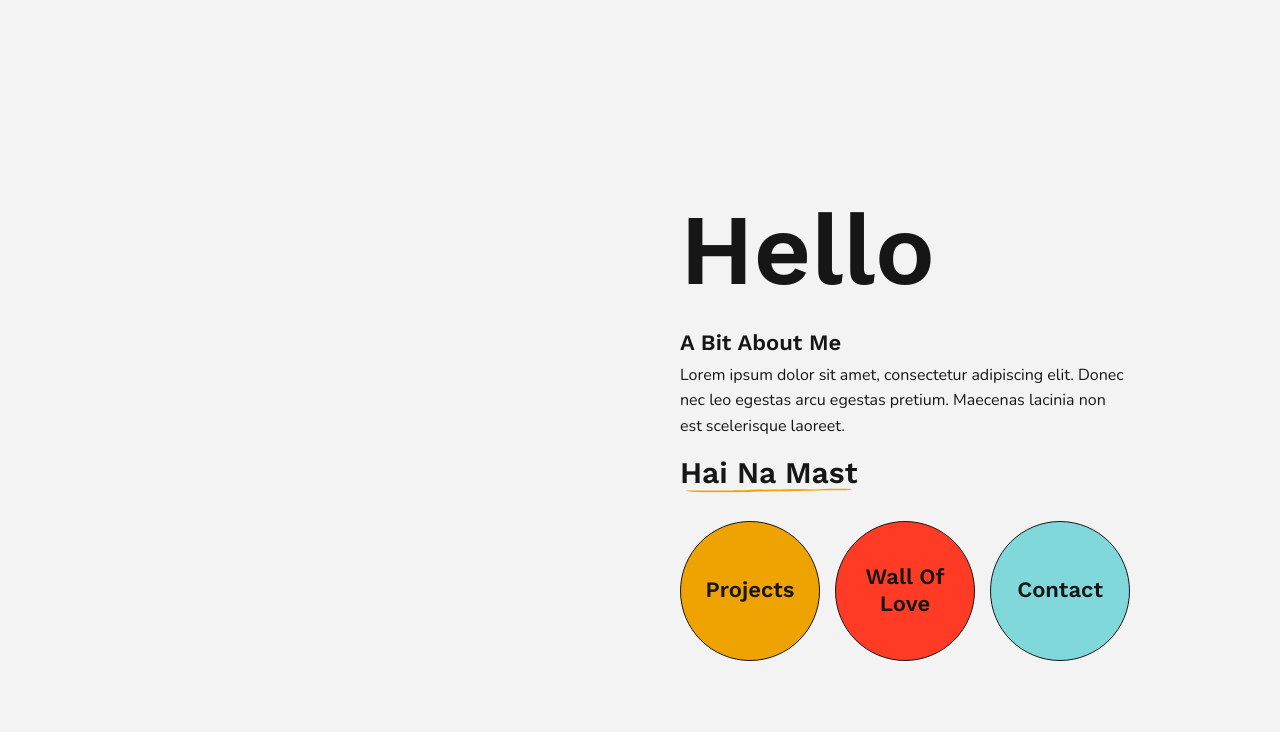
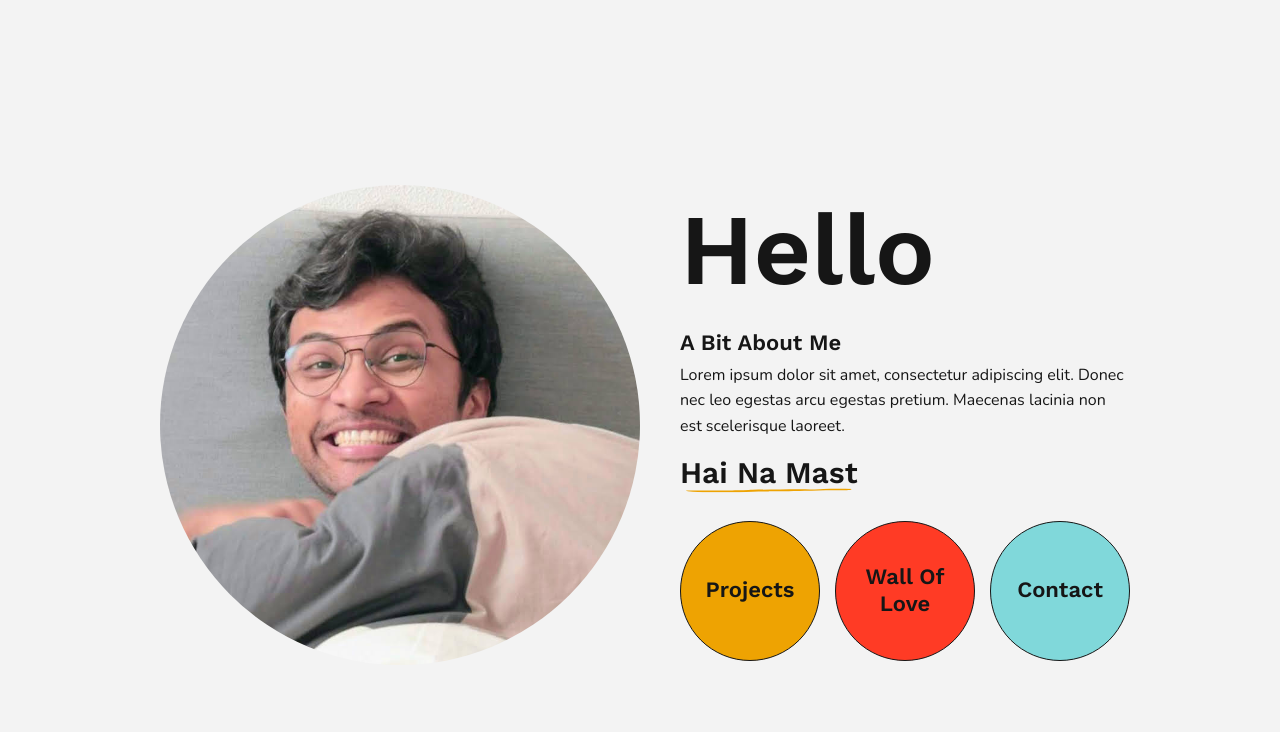
Before and after one commit to jawed26/gowithsameerr, a plain HTML site: page index.html in a window 1280 px wide. Shown: the part 68-800 px from the top of the page. Drawn offline with nearby package versions, Linux system fonts and the light colour scheme.

Commit message:
Update index.html

```diff
--- a/index.html
+++ b/index.html
@@ -37,7 +37,7 @@
             <div class="container">
                 <div class="main-banner-inner">
                     <div class="main-banner-media">
-                        <!-- <img src="images/main-imageee.png" alt="main-image" loading="lazy" width="500" height="500" class="main-banner-image"> -->
+                        <img src="images/main-image.png" alt="main-image" loading="lazy" width="500" height="500" class="main-banner-image">
                     </div>
                     <div class="main-banner-content">
                         <div class="main-banner-content-inner">
```
